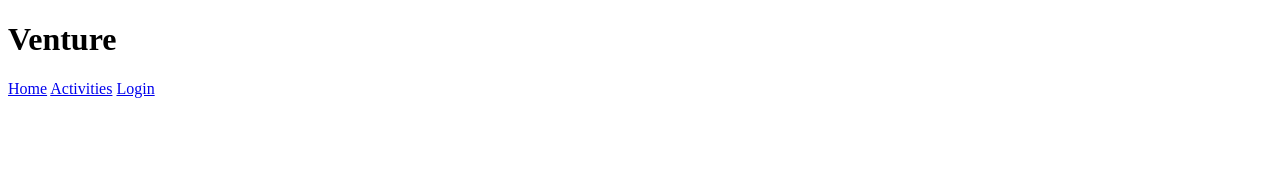
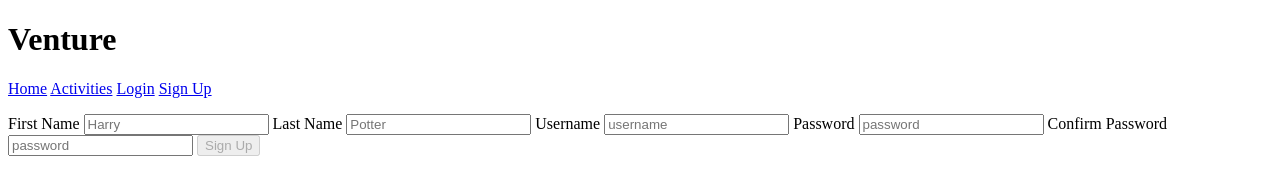
Before and after one commit to d-pfeif/venture, a website: page public/views/index.html at #!/signup in a window 1280 px wide. Drawn offline with nearby package versions, Linux system fonts and the light colour scheme; some packages are replaced by stand-ins of ours.

Commit message:
added sign up page that after a successful post request a message greets the new user

```diff
--- a/app/modules/users/user.controller.js
+++ b/app/modules/users/user.controller.js
@@ -19,6 +19,7 @@ exports.create = function (req, res) {
   user.firstName = req.body.firstName
   user.lastName = req.body.lastName
   user.username = req.body.username
+  if(req.body.password == req.body.password2){
     bcrypt.hash(req.body.password, 10, function(err, hash){
       user.password = hash
 
@@ -26,10 +27,13 @@ exports.create = function (req, res) {
         if(err){
           res.status(400).send(err)
         } else {
-        res.status(201).json(user)
+          res.redirect('/#!success')
         }
       })
     })
+  } else {
+    res.status(400)
+  }
 };
 
 /**
--- a/public/core/core.js
+++ b/public/core/core.js
@@ -38,7 +38,14 @@
 
     .when('/login', {
       templateUrl: "/views/login.html"
-      // controller: "userController"
+    })
+
+    .when('/signup', {
+      templateUrl: "/views/signup.html"
+    })
+
+    .when('/success', {
+      template: "<p>Thanks for joining Venture! You can now log into your profile.</p>"
     })
   })
 })()
--- a/public/core/navbar/navbar.template.html
+++ b/public/core/navbar/navbar.template.html
@@ -4,6 +4,7 @@
     <a href="/">Home</a>
     <a href="/#!activities">Activities</a>
     <a ng-if="userInfo == null" href="/#!login">Login</a>
+    <a ng-if="userInfo == null" href="/#!signup">Sign Up</a>
     <a ng-if="userInfo.user != null" href="/api/users/logout">Logout</a>
 
     <p ng-if"userInfo != null">{{userInfo.user.username}}</p>
--- /dev/null
+++ b/public/views/signup.html
@@ -0,0 +1,13 @@
+<form action="/api/users/" method="post">
+  <label>First Name</label>
+  <input type="text" name="firstName" ng-model="firstName" placeholder="Harry">
+  <label>Last Name</label>
+  <input type="text" name="lastName" ng-model="lastName" placeholder="Potter">
+  <label>Username</label>
+  <input type="text" name="username" ng-model="username" placeholder="username">
+  <label>Password</label>
+  <input type="password" name="password" ng-model="password" placeholder="password">
+  <label>Confirm Password</label>
+  <input type="password" name="password2" ng-model="password2" placeholder="password">
+  <button type="submit" ng-disabled="username.length == null || password.length == null || password2.length == null || password.length < 4 || firstName == null || lastName == null">Sign Up</button>
+</form>
```
Lines whose indentation alone changed are shown as unchanged.
